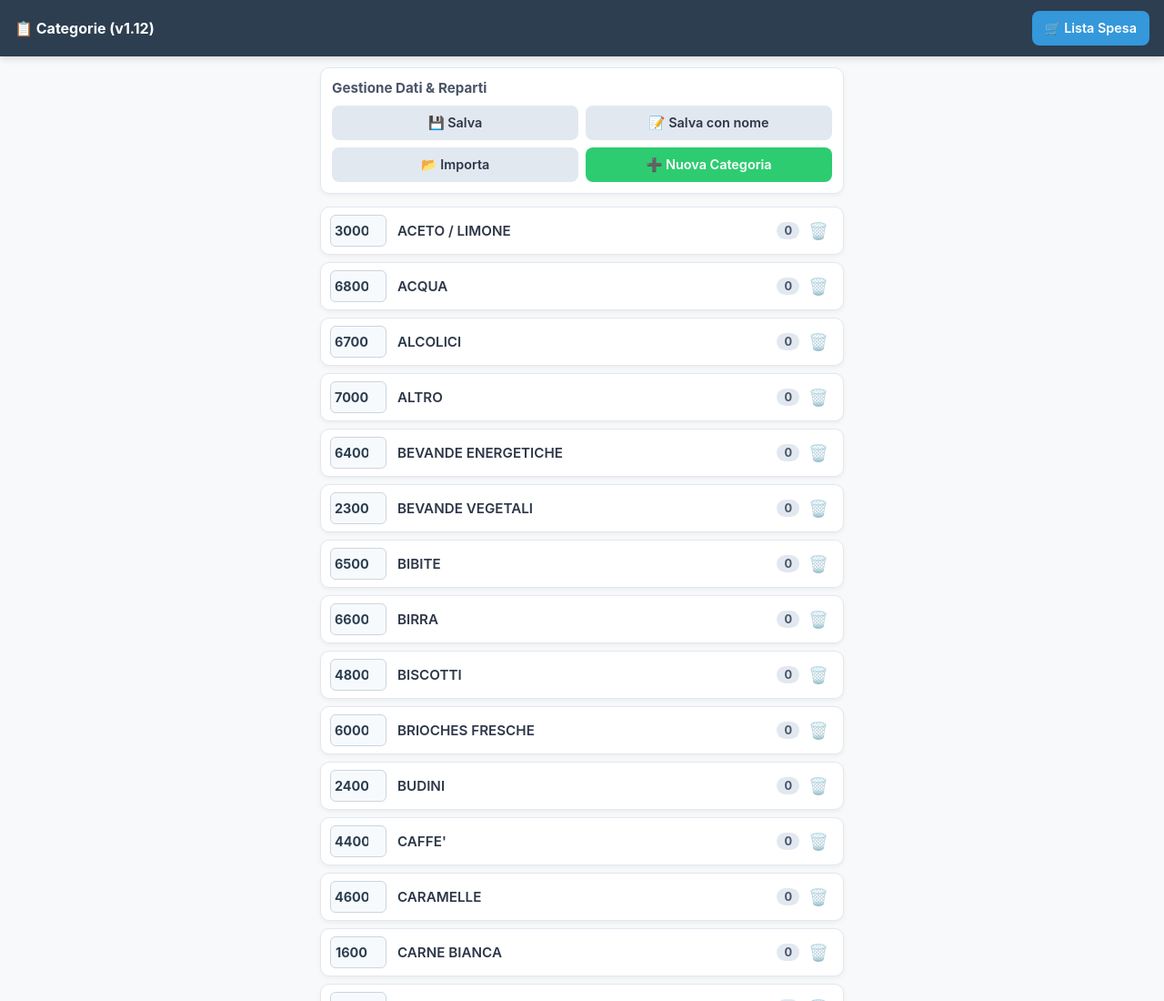
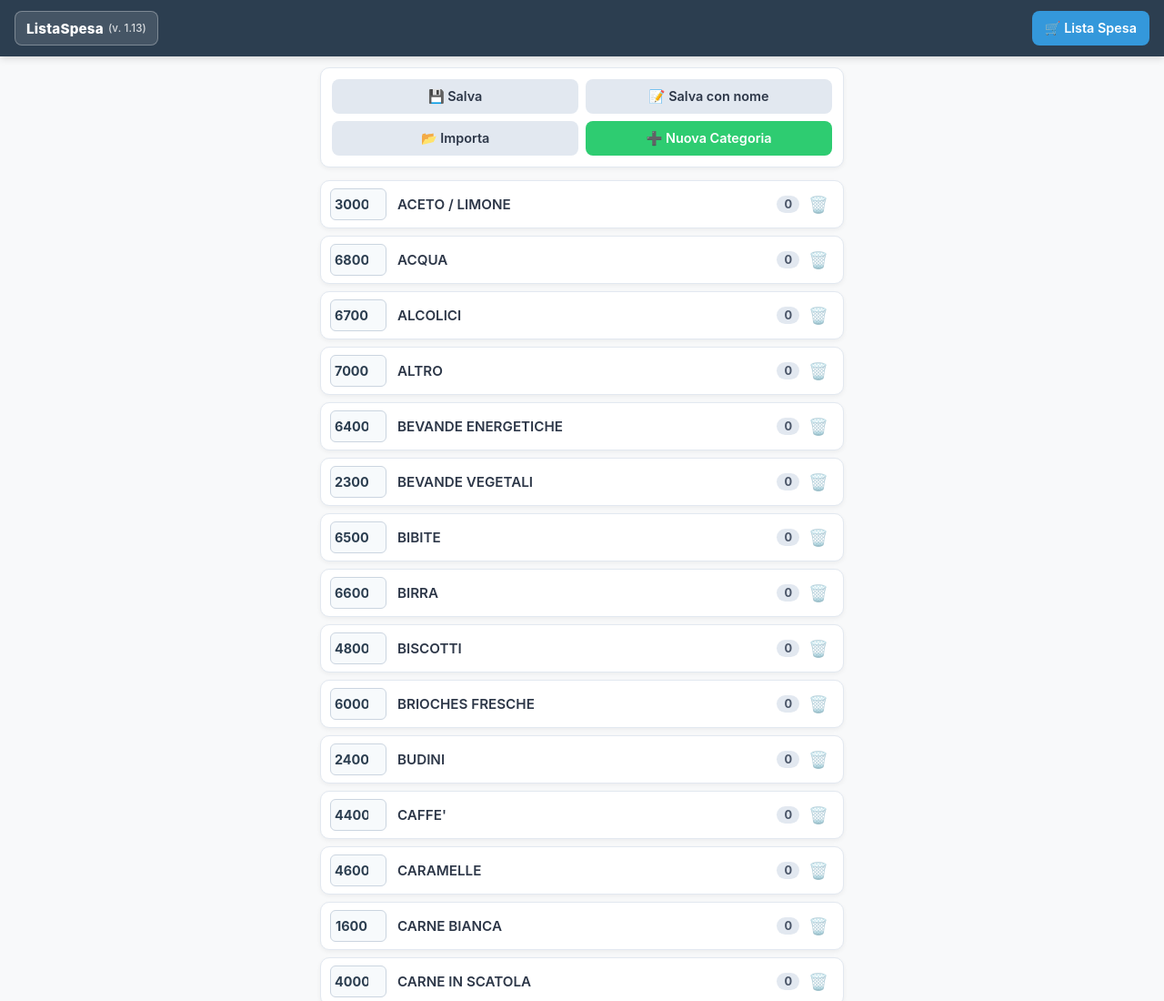
Before and after one commit to Gianc79/L15-t_S40p-, a plain HTML site: page index.html in a window 1280 px wide. Shown: the top 1100 px of the page at 91% size. Drawn offline with Linux system fonts and the light colour scheme.

Commit message:
Update index.html

```diff
--- a/index.html
+++ b/index.html
@@ -3,7 +3,7 @@
 <head>
   <meta charset="UTF-8">
   <meta name="viewport" content="width=device-width, initial-scale=1.0">
-  <title>ListaSpesa v1.12</title>
+  <title>ListaSpesa v 1.13</title>
   <style>
     :root {
       --primary-color: #2c3e50;
@@ -54,6 +54,31 @@
       white-space: nowrap;
       overflow: hidden;
       text-overflow: ellipsis;
+    }
+
+    /* LOGO APPLICAZIONE */
+    .app-logo {
+      display: inline-flex;
+      align-items: center;
+      justify-content: center;
+      min-height: 38px;
+      padding: 0 12px;
+      border: 1px solid rgba(255, 255, 255, 0.3);
+      border-radius: 8px;
+      background: rgba(255, 255, 255, 0.12);
+      color: #ffffff;
+      font-size: 0.95rem;
+      font-weight: 800;
+      letter-spacing: 0.2px;
+      white-space: nowrap;
+      flex-shrink: 0;
+    }
+
+    .app-logo .version {
+      margin-left: 5px;
+      font-size: 0.72rem;
+      font-weight: 500;
+      opacity: 0.8;
     }
 
     .nav-btn {
@@ -445,16 +470,16 @@
 <body>
 
   <header id="main-header">
-    <h1>📋 Categorie (v1.12)</h1>
+    <div class="app-logo">
+      <span>ListaSpesa</span>
+      <span class="version">(v. 1.13)</span>
+    </div>
     <button class="nav-btn" onclick="renderScreen('summary')">🛒 Lista Spesa</button>
   </header>
 
   <div class="container">
     <section id="screen-categories" class="screen active">
       <div class="action-bar">
-        <div class="action-bar-top">
-          <span>Gestione Dati & Reparti</span>
-        </div>
         <div class="action-buttons-grid">
           <button class="nav-btn secondary" onclick="saveExistingFile()" title="Salva sovrascrivendo il file attivo">💾 Salva</button>
           <button class="nav-btn secondary" onclick="saveAsNewFile()" title="Salva con nome in un percorso">📝 Salva con nome</button>
@@ -1517,7 +1542,7 @@
       } catch (e) {}
     }
 
-    // GESTIONE FILE - v1.12
+    // GESTIONE FILE
     async function saveExistingFile() {
       const dataStr = JSON.stringify(appData, null, 2);
       if (activeFileHandle) {
@@ -1627,7 +1652,10 @@
         const totalSelected = getTotalSelectedCount();
 
         header.innerHTML = `
-          <h1>📋 Categorie (v1.12)</h1>
+          <div class="app-logo">
+            <span>ListaSpesa</span>
+            <span class="version">(v. 1.13)</span>
+          </div>
           <button class="nav-btn" onclick="renderScreen('summary')">
             🛒 Lista Spesa ${totalSelected > 0 ? `(${totalSelected})` : ''}
           </button>
@@ -1665,7 +1693,10 @@
 
         document.getElementById('screen-summary').classList.add('active');
         header.innerHTML = `
-          <button class="nav-btn secondary" onclick="renderScreen('categories', null, lastActiveCategoryCardId)">⬅️ Categorie</button>
+          <button class="nav-btn secondary"
+            aria-label="Torna alle categorie"
+            title="Torna alle categorie"
+            onclick="renderScreen('categories', null, '${cat ? cat.id : ''}')">⬅️</button>
           <h1>🛒 Riepilogo Spesa</h1>
           <div></div>
         `;
```
